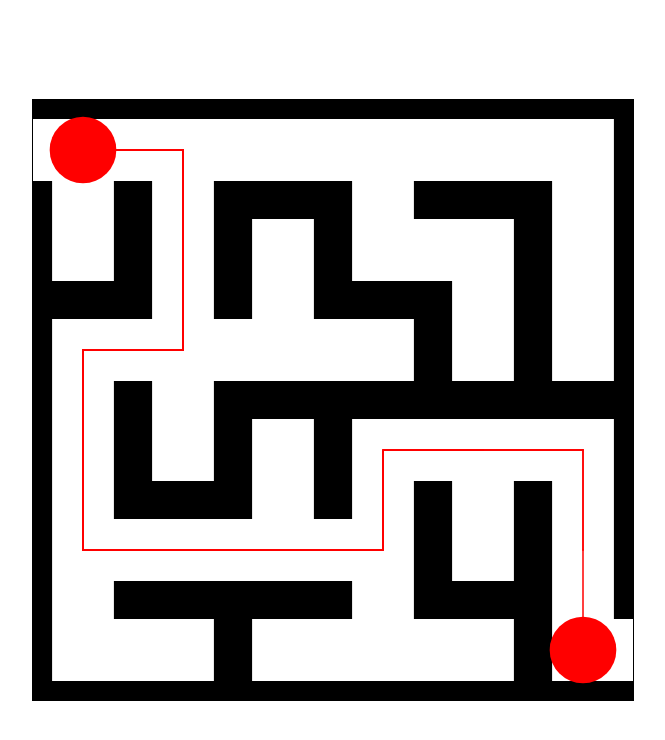
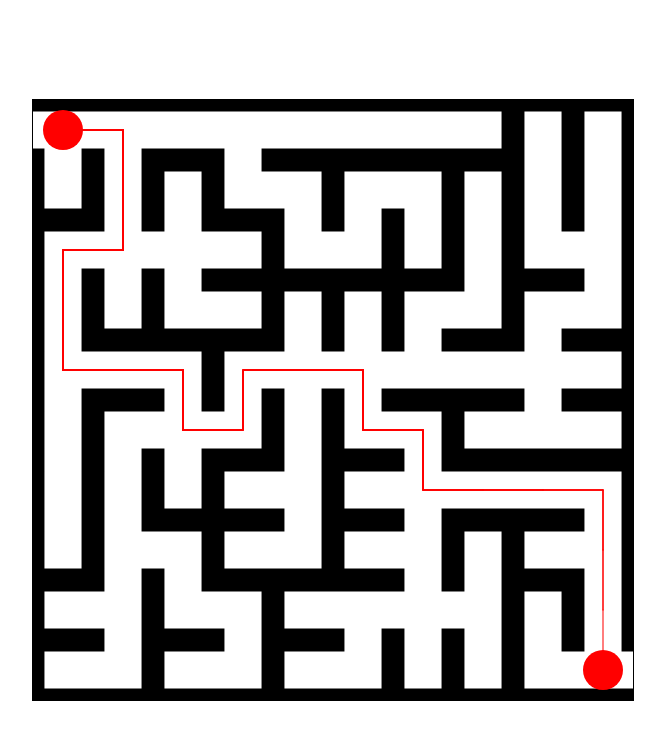
Before and after one commit to owjie/algorithm, a plain HTML site: page maze/index.html in a window 1280 px wide. Shown: the whole page, without its empty margins (307-972 px from the left). Drawn offline with Linux system fonts and the light colour scheme.

Commit message:
Add files via upload
去除log打印

```diff
--- a/maze/index.html
+++ b/maze/index.html
@@ -110,7 +110,6 @@
                     if (this.moveOrigin(x, y, w, h)) {
                         break;
                     }
-                    console.log(this.startedPoints);
                 }
                 this.render.drawArc(this.origin[0], this.origin[1]);
                 this.render.drawArc(this.terminus[0], this.terminus[1]);
@@ -358,7 +357,7 @@
         function Canvas(id, width, height) {
             this.id = id;
             this.width = width;
-            this.blockSize = 100;
+            this.blockSize = 60;
             this.height = height;
             this.board = document.getElementById(id);
             this.ctx = this.board.getContext("2d");
```
